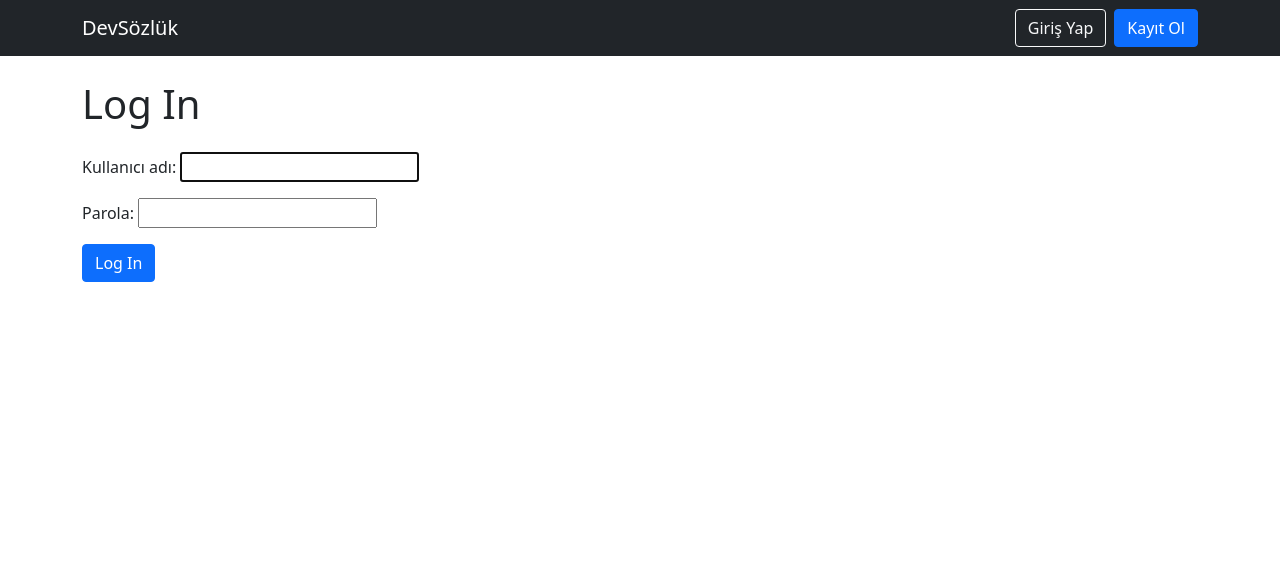
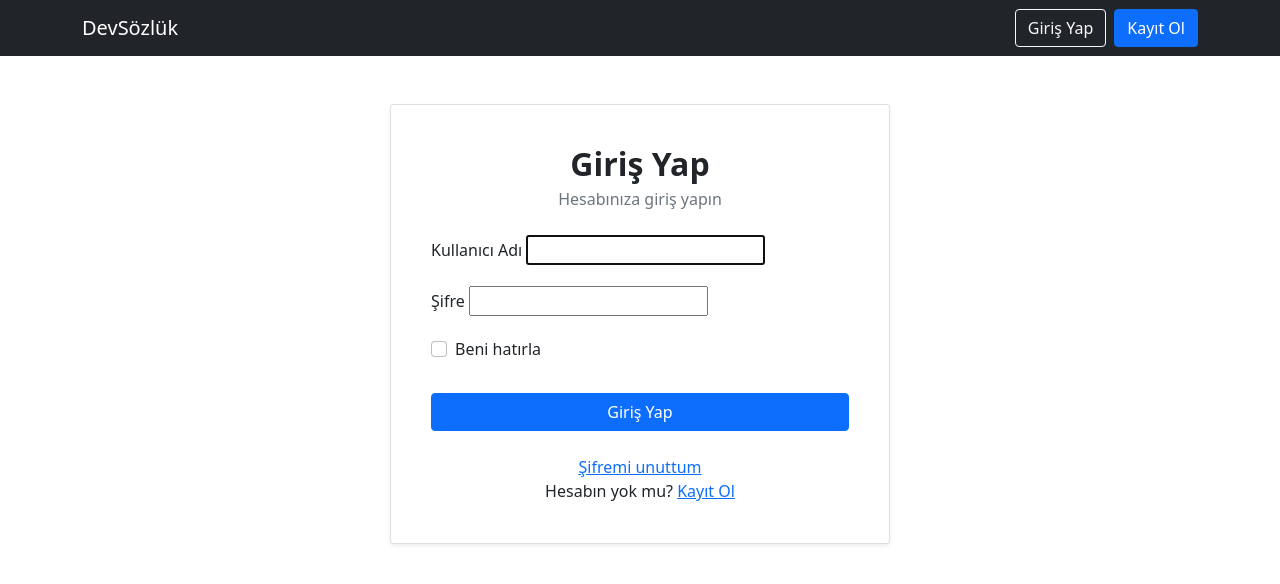
Before and after one commit to KeremErkut/DeveloperSozluk, a Django app: page /accounts/login/ in a window 1280 px wide. Shown: the top 584 px of the page. Run offline with Django 5.2, Linux system fonts and the light colour scheme.

Commit message:
UI: Improve the design of the login page

```diff
--- a/templates/registration/login.html
+++ b/templates/registration/login.html
@@ -1,12 +1,52 @@
 {% extends 'base.html' %}
 
-{% block title %}Log In | DevSözlük{% endblock %}
+{% block title %}Giriş Yap | DevSözlük{% endblock %}
+
+{% block search_bar %}{% endblock %}
 
 {% block content %}
-    <h1 class="mb-4">Log In</h1>
-    <form method="post">
-        {% csrf_token %}
-        {{ form.as_p }}
-        <button type="submit" class="btn btn-primary">Log In</button>
-    </form>
+<div class="d-flex justify-content-center mt-5">
+    <div class="card shadow-sm p-4" style="max-width: 500px; width: 100%;">
+        <div class="card-body text-center">
+            <h2 class="card-title fw-bold mb-2">Giriş Yap</h2>
+            <p class="card-subtitle text-muted mb-4">Hesabınıza giriş yapın</p>
+
+            <form method="post" class="text-start">
+                {% csrf_token %}
+                <div class="mb-3">
+                    <label for="{{ form.username.id_for_label }}" class="form-label">Kullanıcı Adı</label>
+                    {{ form.username }}
+                </div>
+                <div class="mb-3">
+                    <label for="{{ form.password.id_for_label }}" class="form-label">Şifre</label>
+                    {{ form.password }}
+                </div>
+
+                {% if form.errors %}
+                    <div class="alert alert-danger mt-3">
+                        {% for error in form.non_field_errors %}
+                            {{ error }}
+                        {% endfor %}
+                    </div>
+                {% endif %}
+
+                <div class="form-check mb-3">
+                    <input class="form-check-input" type="checkbox" id="id_remember_me" name="remember_me">
+                    <label class="form-check-label" for="id_remember_me">
+                        Beni hatırla
+                    </label>
+                </div>
+
+                <button type="submit" class="btn btn-primary w-100 mt-3">Giriş Yap</button>
+            </form>
+
+            <div class="mt-4 text-center">
+                <a href="#">Şifremi unuttum</a>
+            </div>
+            <div class="text-center">
+                Hesabın yok mu? <a href="{% url 'register' %}">Kayıt Ol</a>
+            </div>
+        </div>
+    </div>
+</div>
 {% endblock %}
```
